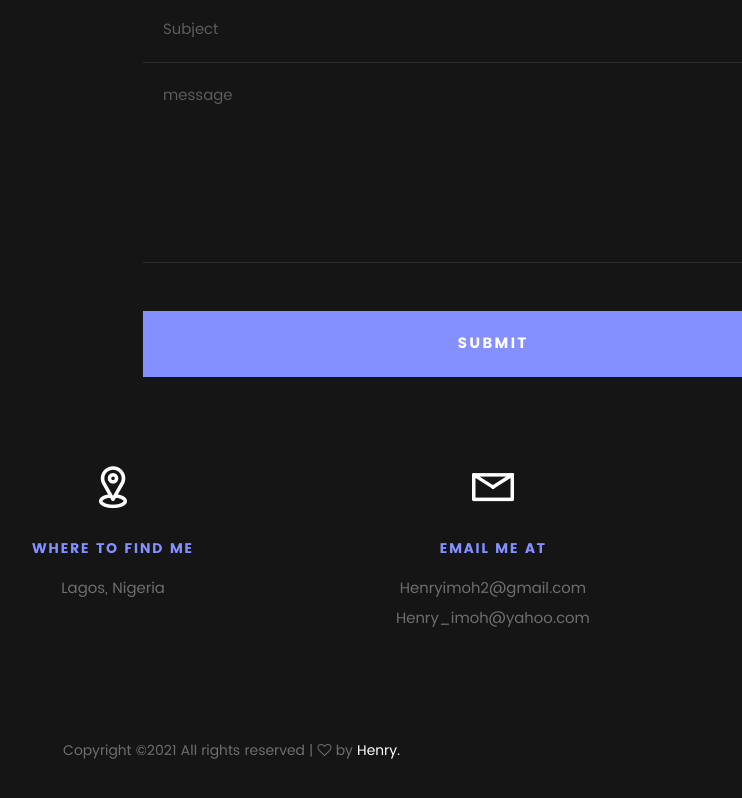
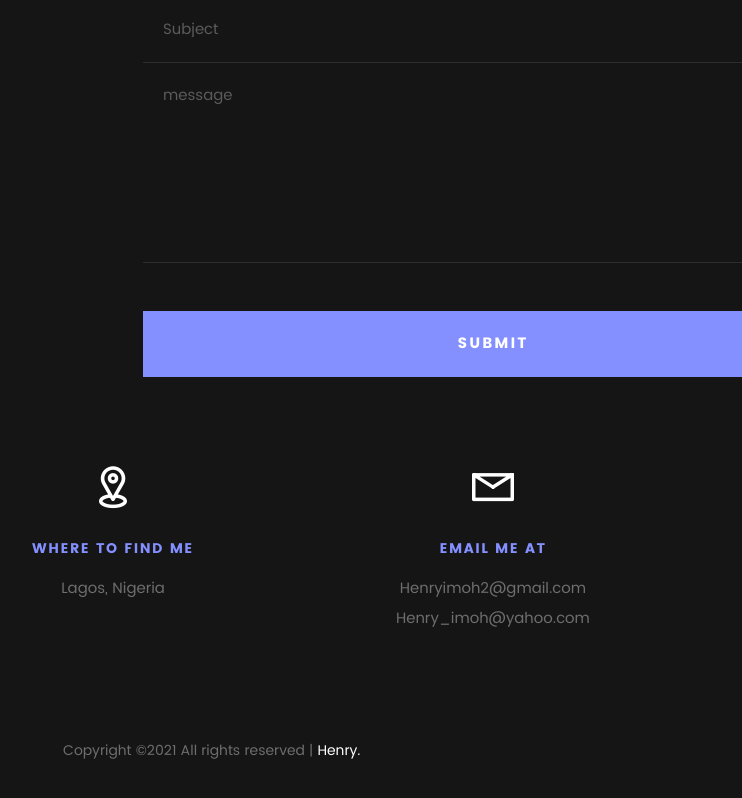
Before and after one commit to imohenry/Henry2.0, a website: page index.html in a window 1280 px wide. Shown: the part 5661-6459 px from the top of the page, 147-889 px from the left. Drawn offline with Linux system fonts and the light colour scheme; files whose address does not match are found by name.

Commit message:
Update index.html

```diff
--- a/index.html
+++ b/index.html
@@ -756,7 +756,7 @@
 
       	<div class="col-six tab-full">
 	      	<div class="copyright">
-		        	<span>Copyright &copy;<script>document.write(new Date().getFullYear());</script> All rights reserved |  <i class="fa fa-heart-o" aria-hidden="true"></i> by <a  target="_blank"> Henry.</a></span>
+		        	<span>Copyright &copy;<script>document.write(new Date().getFullYear());</script> All rights reserved | <a  target="_blank"> Henry.</a></span>
 		         </div>
 	      	</div>
 
```
